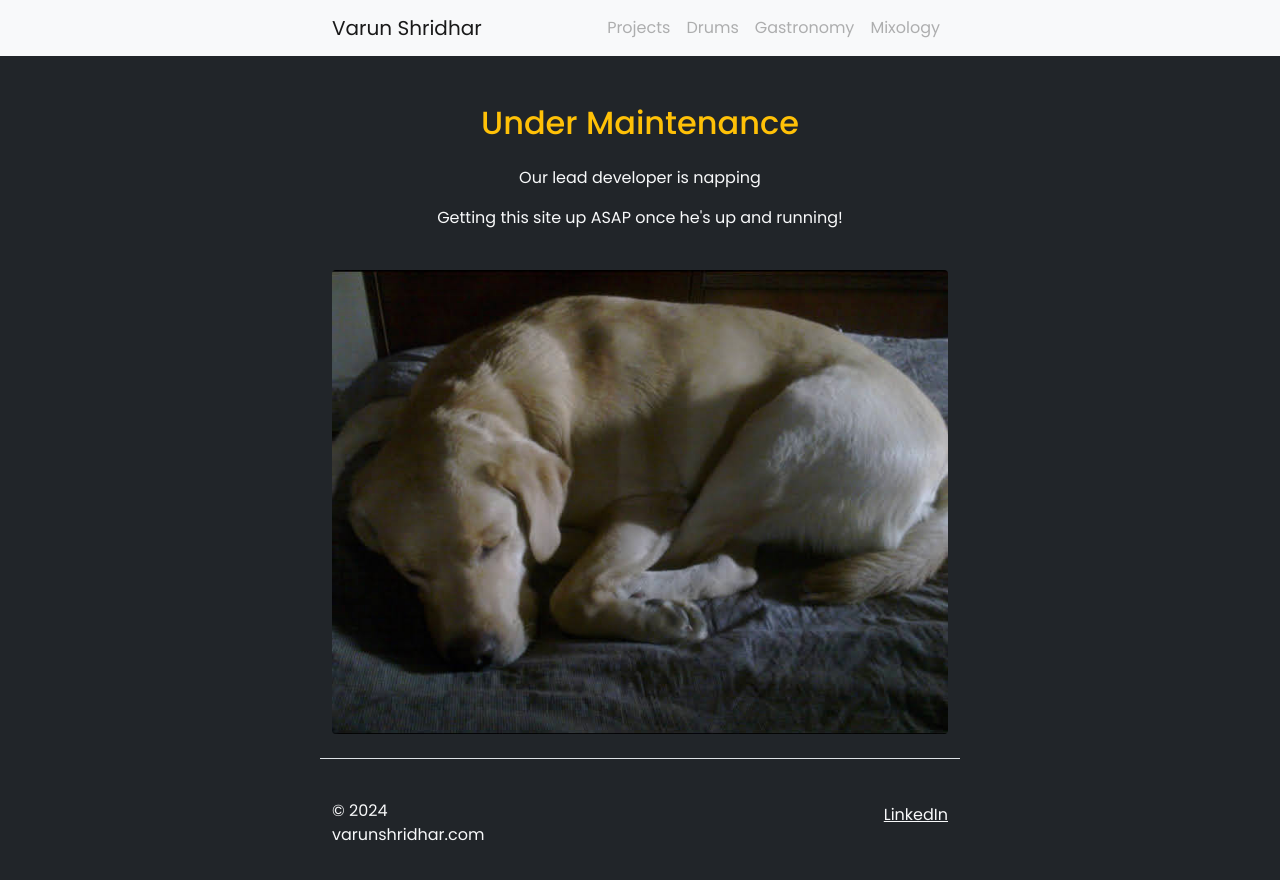
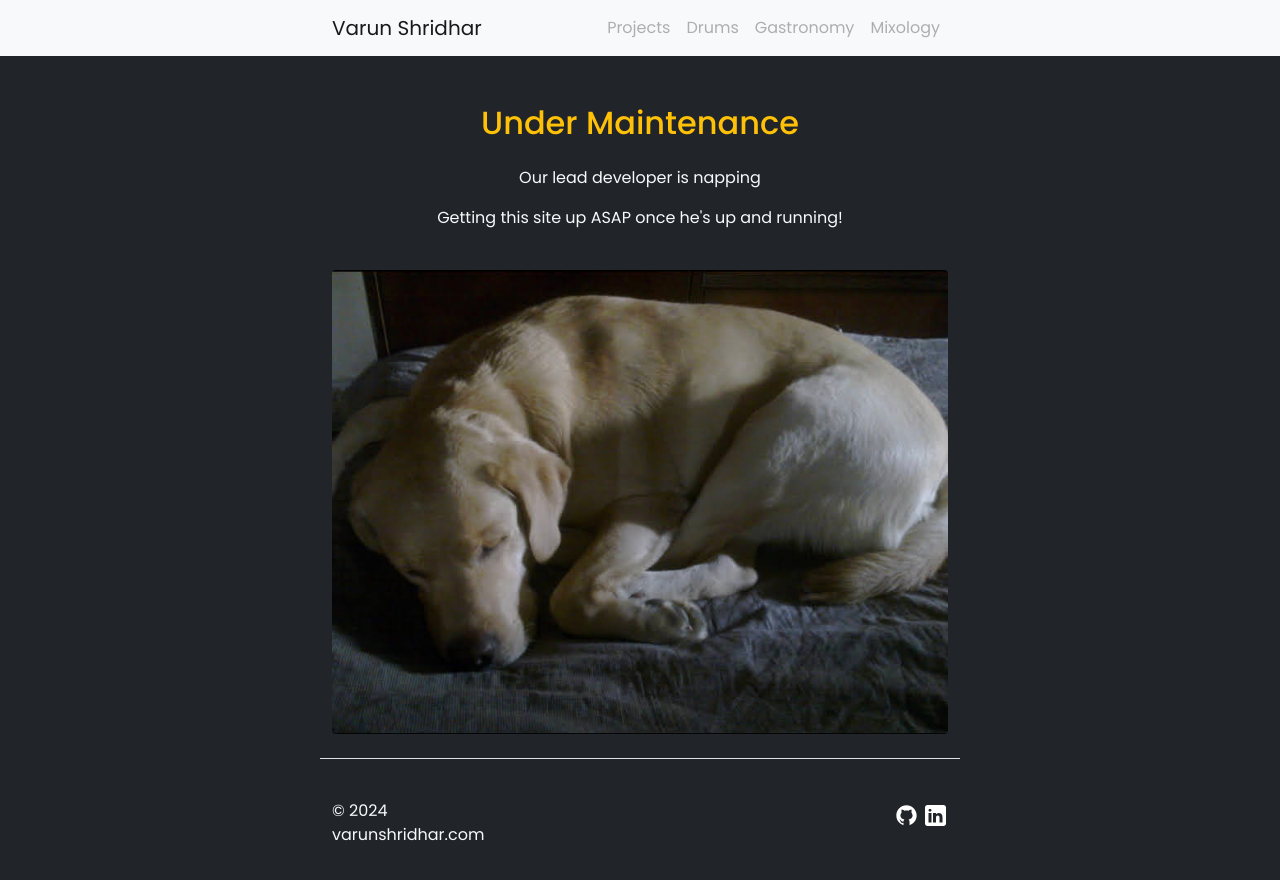
Before and after one commit to varunshridhar/varunshridhar.github.io, a plain HTML site: page index.html in a window 1280 px wide. Drawn offline with nearby package versions, Linux system fonts and the light colour scheme.

Commit message:
Added footer icons

```diff
--- a/index.html
+++ b/index.html
@@ -56,7 +56,10 @@
             <span class="mb-3 mb-md-0 text-body-secondary text-light">© 2024 varunshridhar.com</span>
         </div>
         <div class="col-md-4 mt-4 text-md-end">
-            <p class="text-light"><a class="text-light font-weight-light" href="https://www.linkedin.com/in/varun-shridhar/">LinkedIn</a></p>
+            <p class="text-light">
+                <a class="text-light font-weight-light" href="https://github.com/varunshridhar" target="_blank"><img src="img/github.svg" height="25"></a>
+                <a class="text-light font-weight-light" href="https://www.linkedin.com/in/varun-shridhar/" target="_blank"><img src="img/linkedin.svg" height="25"></a>
+            </p>
         </div>
     </footer>
 </div>
```
Also changed, not shown: img/github.svg (added), img/linkedin.svg (added).
